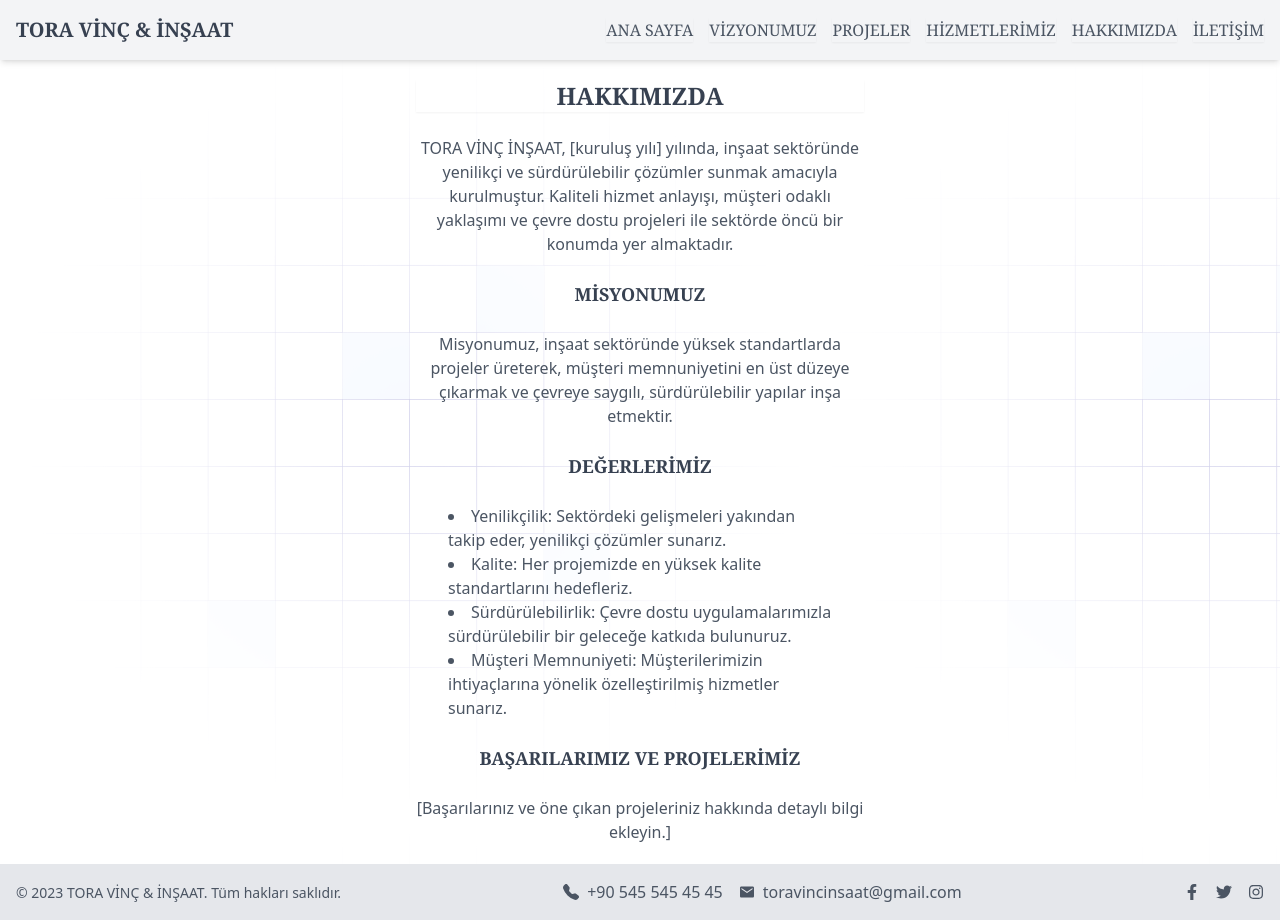
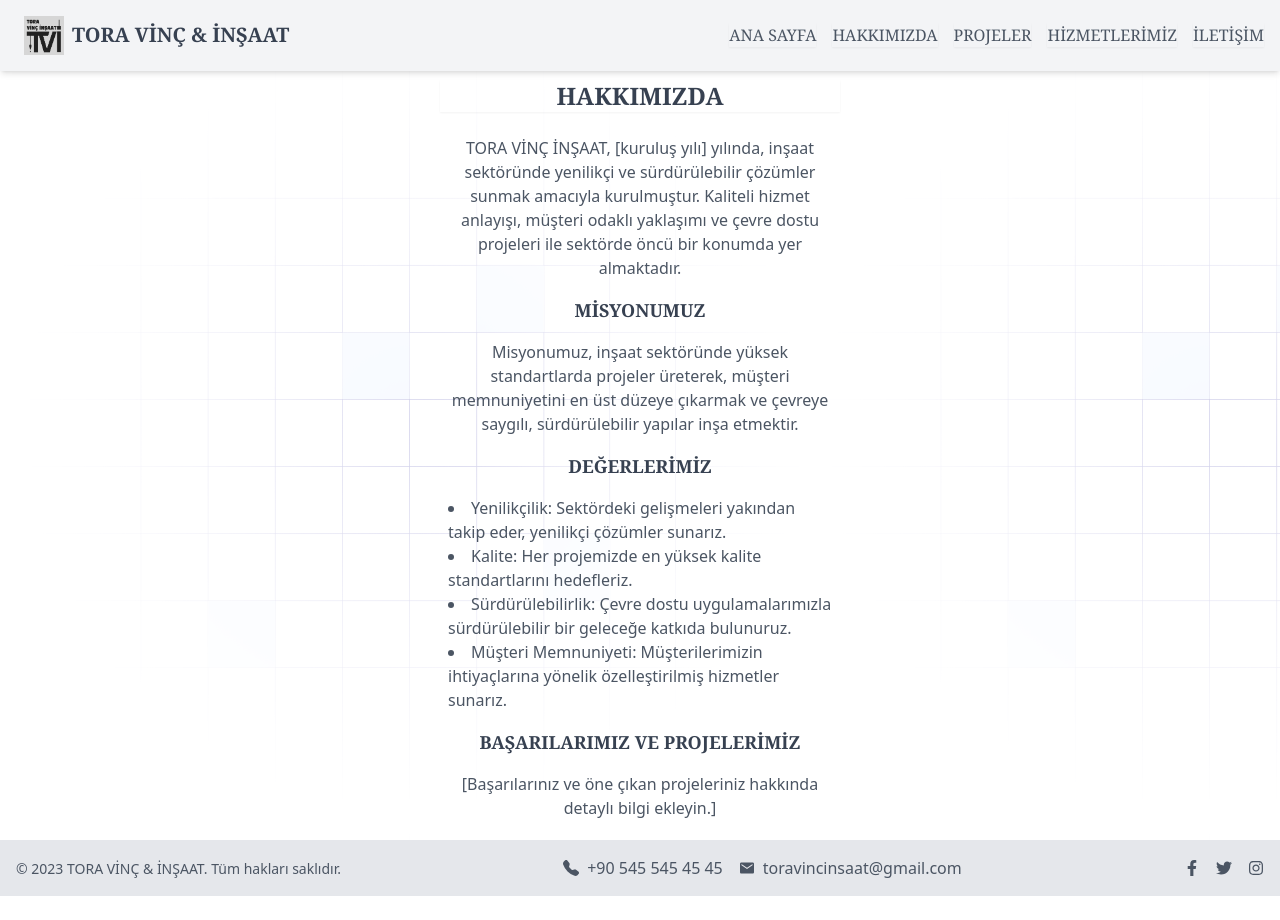
Before and after one commit to batuberque/dietitian, a React (Vite) app in the folder frontend/: page /about in a window 1280 px wide. After the commit the page ends 896 px from the top, so only its background shows below. Built offline with nearby package versions, Linux system fonts and the light colour scheme; no server answers.

Commit message:
added-logo

```diff
--- a/frontend/src/components/About/About.tsx
+++ b/frontend/src/components/About/About.tsx
@@ -2,7 +2,7 @@ import translation from '../transition';
 
 const About = () => {
   return (
-    <div className="max-w-md mx-auto mt-20 space-y-6 text-center">
+    <div className="max-w-md mx-auto mt-20 text-center space-y-4 px-4 md:px-6">
       <h2 className="text-center text-2xl font-bold text-gray-700 mb-6 shadow-sm font-serif">
         HAKKIMIZDA
       </h2>
--- a/frontend/src/components/NavBar/NavBar.tsx
+++ b/frontend/src/components/NavBar/NavBar.tsx
@@ -45,24 +45,28 @@ const NavBar: React.FC = () => {
     <motion.nav animate={controls} initial={{ scale: 1 }}>
       <nav
         ref={menuRef}
-        className="bg-gray-100 p-4 shadow-md fixed top-0 w-full"
+        className="bg-gray-100 p-4 shadow-md fixed top-0 w-full z-50"
       >
         <div className="container mx-auto flex flex-wrap justify-between items-center">
-          {/* Logo */}
-          <div className="logo">
+          <div className="flex items-center">
+            <div className="w-10 mr-4">
+              <img
+                src={'/assets/png.png'}
+                alt="logo"
+                className="ml-2 filter grayscale"
+              />
+            </div>
             <span className="text-xl font-bold text-gray-700 font-serif">
               <Link to={'/'}>TORA VİNÇ & İNŞAAT</Link>
             </span>
           </div>
 
-          {/* Hamburger İkonu (lg ekran boyutunda ve altında gösterilir) */}
           <div className="text-2xl lg:hidden">
             <button onClick={toggleMenu}>
               {renderIcon('TfiAlignJustify')}
             </button>
           </div>
 
-          {/* Menü Öğeleri (lg ekran boyutunda gizlenir) */}
           <div
             className={`w-full lg:flex lg:items-center lg:w-auto ${
               !isMenuOpen ? 'hidden' : ''
@@ -74,12 +78,21 @@ const NavBar: React.FC = () => {
             >
               ANA SAYFA
             </Link>
+
             <Link
+              to={'/about'}
+              className="block mt-4 lg:inline-block lg:mt-0 text-gray-600 hover:text-gray-800 mr-4 shadow-sm font-serif"
+            >
+              HAKKIMIZDA
+            </Link>
+
+            {/* <Link
               to={'/vision'}
               className="block mt-4 lg:inline-block lg:mt-0 text-gray-600 hover:text-gray-800 mr-4 shadow-sm font-serif"
             >
               VİZYONUMUZ
-            </Link>
+            </Link> */}
+
             <Link
               to={'/project'}
               className="block mt-4 lg:inline-block lg:mt-0 text-gray-600 hover:text-gray-800 mr-4 shadow-sm font-serif"
@@ -91,13 +104,6 @@ const NavBar: React.FC = () => {
               className="block mt-4 lg:inline-block lg:mt-0 text-gray-600 hover:text-gray-800 mr-4 shadow-sm font-serif"
             >
               HİZMETLERİMİZ
-            </Link>
-
-            <Link
-              to={'/about'}
-              className="block mt-4 lg:inline-block lg:mt-0 text-gray-600 hover:text-gray-800 mr-4 shadow-sm font-serif"
-            >
-              HAKKIMIZDA
             </Link>
 
             <Link
--- a/frontend/src/components/transition.tsx
+++ b/frontend/src/components/transition.tsx
@@ -26,7 +26,7 @@ const transition = (OgComponent: React.ComponentType) => {
         exit={{ scaleY: 1 }}
         transition={{ duration: 0.5, ease: [0.22, 1, 0.36, 1] }}
       >
-        TORA VİNÇ&İNŞAAT
+        TORA VİNÇ & İNŞAAT
       </motion.div>
       <motion.div
         className="slide-out"
--- a/frontend/src/index.html
+++ b/frontend/src/index.html
@@ -6,6 +6,7 @@
     <meta http-equiv="X-UA-Compatible" content="ie=edge" />
     <link rel="stylesheet" href="./index.css" />
     <title>TORA</title>
+    <link rel="icon" href="public/assets/png.png" type="image/png" />
   </head>
 
   <body>
```
Also changed, not shown: frontend/src/public/assets/png.png (added).
